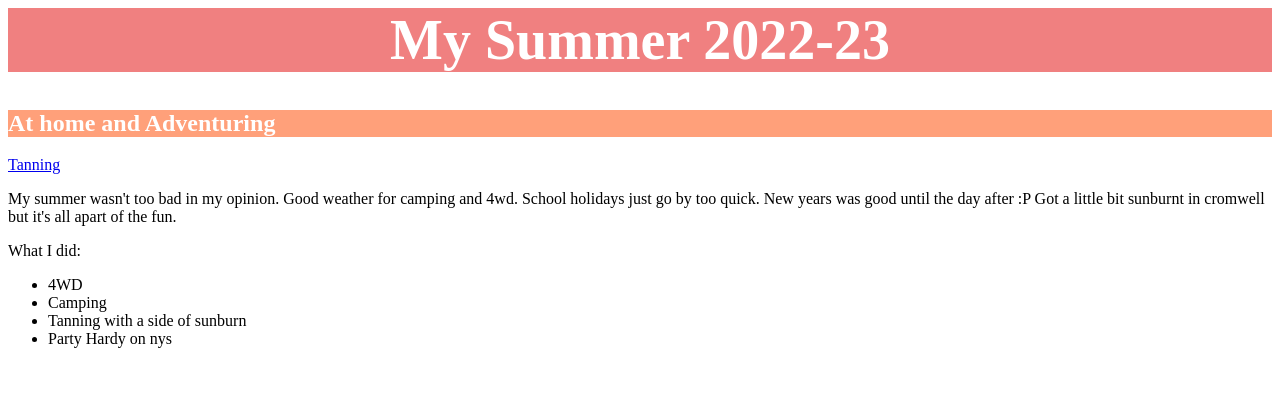
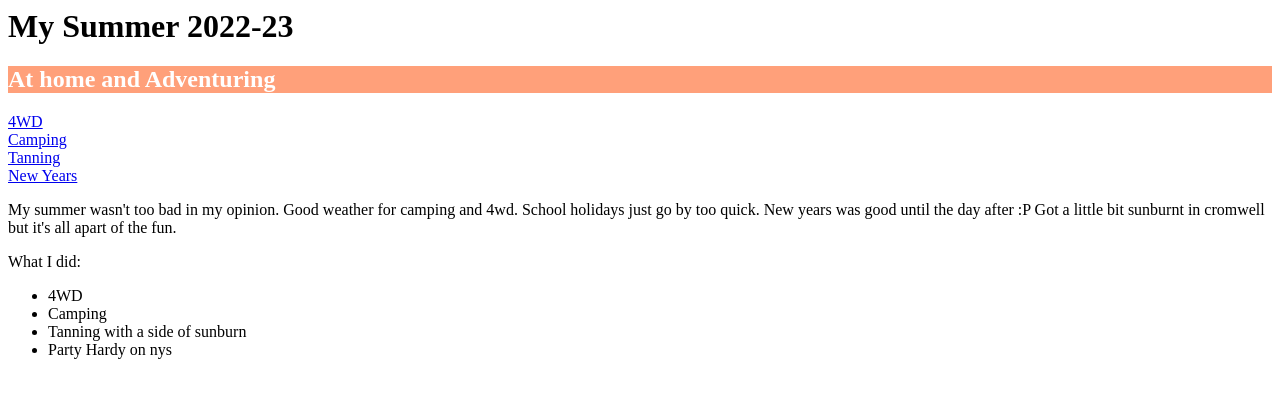
Before and after one commit to craighead-diocesan-school/my-summer-Kezza01, a plain HTML site: page index.html in a window 1280 px wide. Drawn offline with Linux system fonts and the light colour scheme.

Commit message:
nav + heading on new page
Adding nav to main page, heading on new page

```diff
--- a/index.html
+++ b/index.html
@@ -3,15 +3,21 @@
 <h2> At home and Adventuring </h2>
 
 
-<a href="4wd.html": 4WD >
+<nav>
+  <a href="4wd.html" >
+    4WD
   </a>
-<a href="Camping.html": Camping >
+  <a href="Camping.html" >
+    Camping
   </a>
   <a href="Tanning.html" >
     Tanning
   </a>
-<a href="New Years.html": New Years>
+  <a href="New Years.html" >
+    New Years
   </a>
+</nav>
+
 
 
 <main>
@@ -28,20 +34,15 @@ Got a little bit sunburnt in cromwell but it's all apart of the fun. </p>
 </main>
 
 <style>
-
- h1 {
-   background-color: lightcoral;
-  font-size: sans-serif;
-  font-size: 3.5em;
-  color: white;
-  text-align: center;
-}
-
-
  h2 {
    background-color: lightsalmon;
   font-family: lobster;
   font-size: 1.5em;
   color: white;
 }
+
+nav {
+display: flex;
+flex-direction: column;
+}
 </style>
```
Also changed, not shown: Camping.html (+14 -0 lines). Lines whose indentation alone changed are shown as unchanged.
